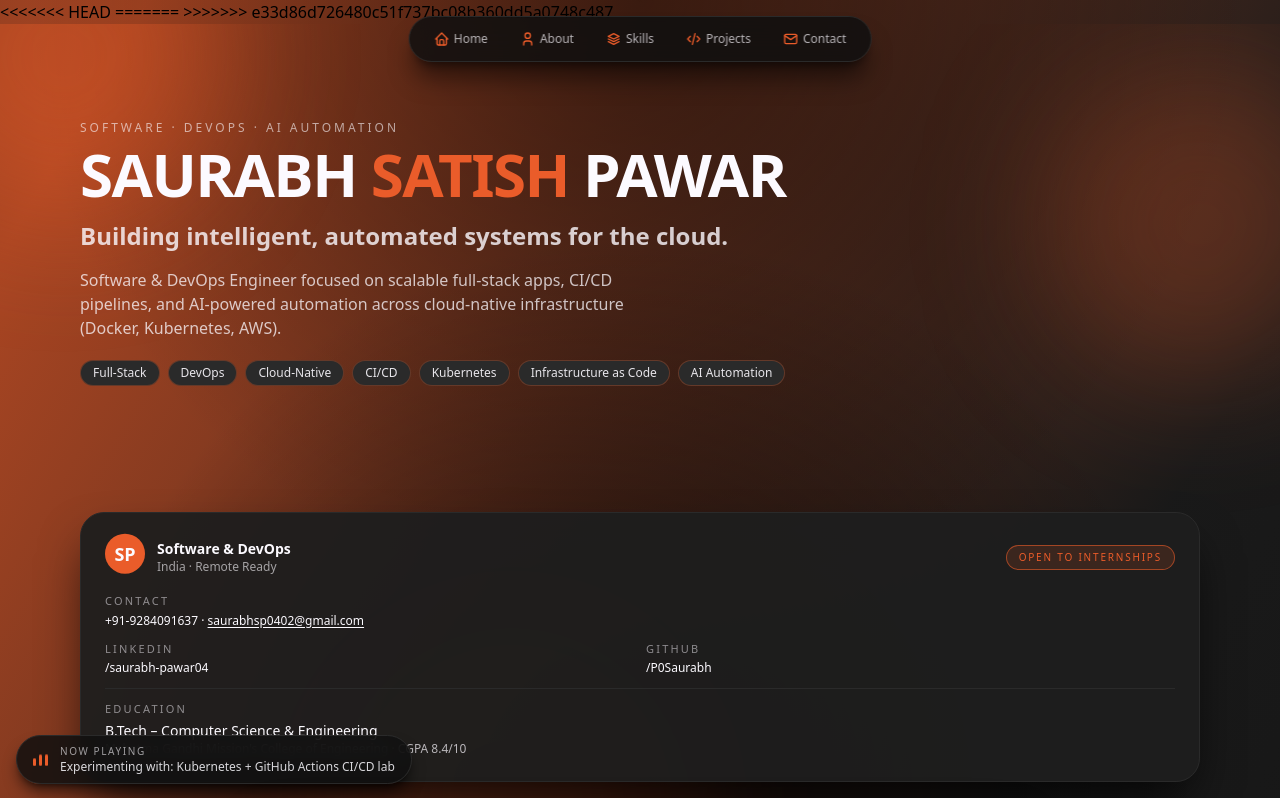
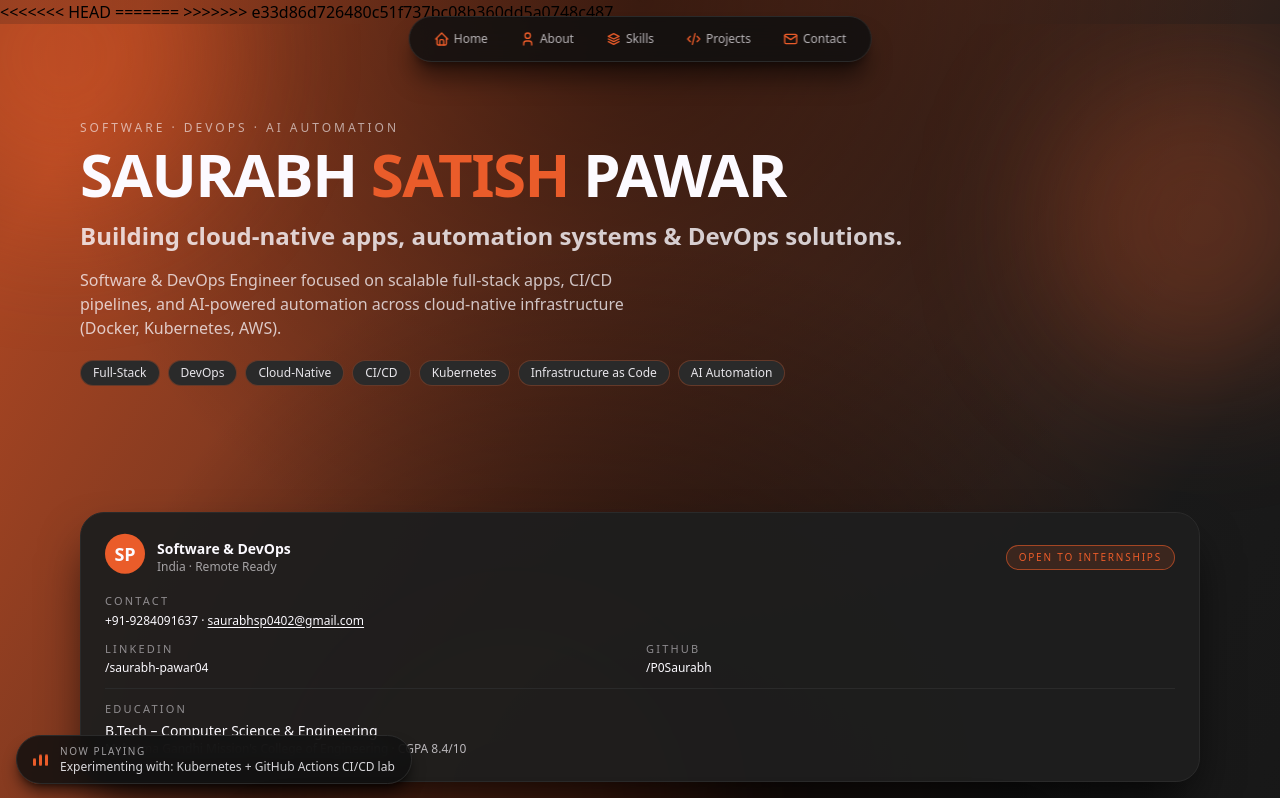
Before and after one commit to P0Saurabh/saurabh-portfolio, a React (Vite) app: page / in a window 1280 px wide. Shown: the top 798 px of the page. Built offline with nearby package versions, Linux system fonts and the light colour scheme.

Commit message:
Added To Google Analytics

```diff
--- /dev/null
+++ b/google8833bc61abba3a7e.html
@@ -0,0 +1 @@
+google-site-verification: google8833bc61abba3a7e.html
--- a/index.html
+++ b/index.html
@@ -23,7 +23,7 @@
 <meta property="og:title" content="Saurabh Pawar | Software & DevOps Engineer" />
 <meta property="og:description" content="Explore my DevOps & Software Engineering projects, experience, achievements, and contact info." />
 <meta property="og:image" content="https://your-vercel-site-url.com/og-image.png" />
-
+<meta name="google-site-verification" content="5F58VJT4czWc-nVFCgw9adUc-tGCkAt9WZMzu158bOU" />
 <!-- Twitter Meta Tags -->
 <meta name="twitter:card" content="summary_large_image" />
 <meta name="twitter:url" content="https://your-vercel-site-url.com/" />
--- a/src/components/sections/Hero.tsx
+++ b/src/components/sections/Hero.tsx
@@ -23,7 +23,7 @@ export const Hero: React.FC = () => (
             SAURABH <span className="text-[#ea5c2a]">SATISH</span> PAWAR
           </h1>
           <p className="hero-subtitle mt-4 text-xl md:text-2xl font-semibold text-[#fcfaff]/80">
-            Building intelligent, automated systems for the cloud.
+            Building cloud-native apps, automation systems & DevOps solutions.
           </p>
           <p className="mt-4 text-sm md:text-base text-[#fcfaff]/75 max-w-xl">
             Software &amp; DevOps Engineer focused on scalable full-stack apps,
```
